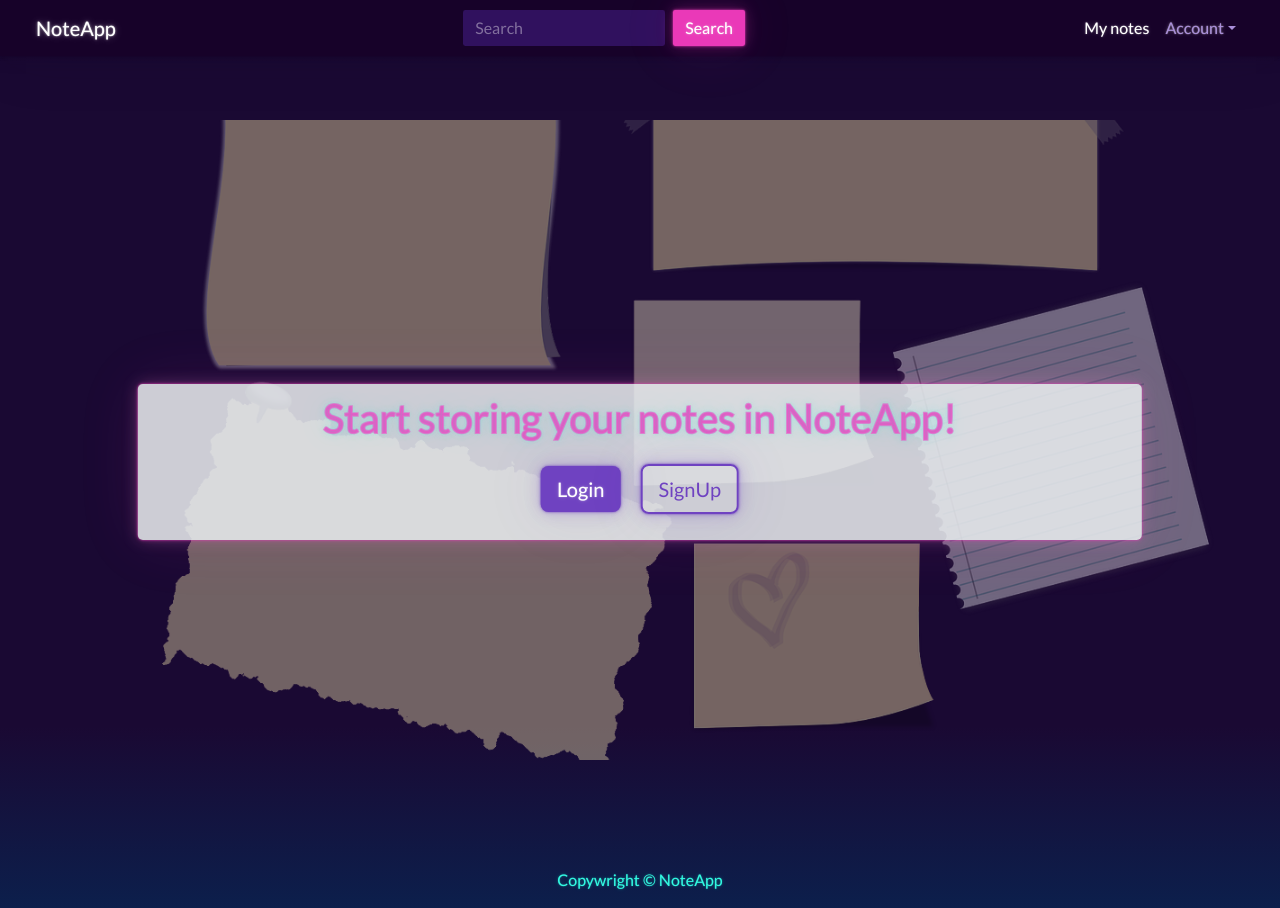
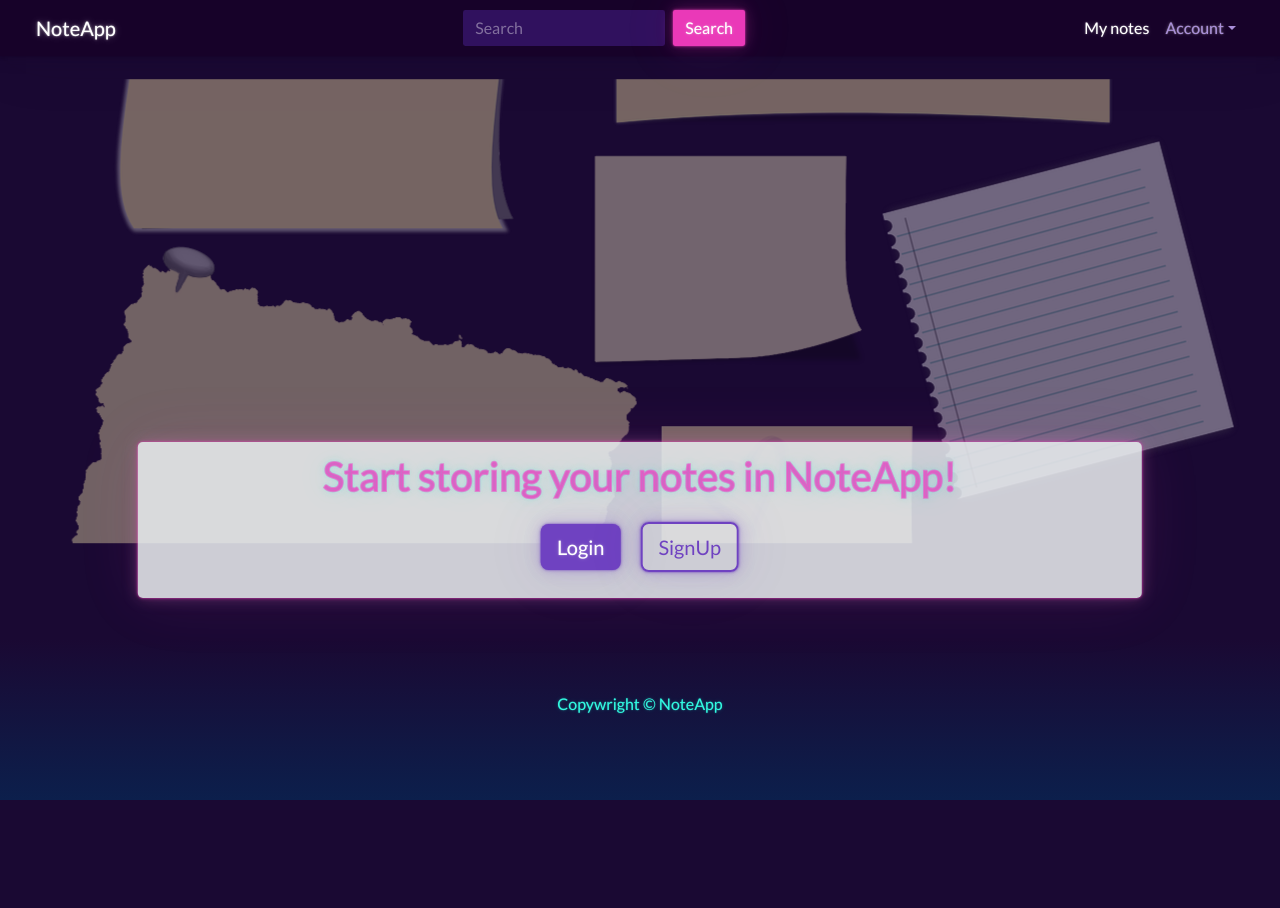
Before and after one commit to linapau/MERN-app, a React (Create React App) app in the folder front/: page / in a window 1280 px wide. After the commit the page ends 800 px from the top, so only its background shows below. Built offline with nearby package versions, Linux system fonts and the light colour scheme.

Commit message:
update the view of start page

```diff
--- a/front/src/landingPage/landingPage.css
+++ b/front/src/landingPage/landingPage.css
@@ -1,13 +1,13 @@
 .main{
-    min-height: 80vh;
+    min-height: 58vh;
     display: flex;
     align-items: center;
     background-size:cover;
     background-position: center;
     background-image: url("../../memo-150388_1280.png");
     background-repeat:no-repeat;
-    background-size: 90%;
-    transform: translate(0, 10%);
+    background-size: 100%;
+    transform: translate(-3%, 5%);
     opacity: 0.4;
 }
 
@@ -22,7 +22,7 @@
     position: relative;
     top: 50%;
     left: 50%;
-    transform: translate(-50%, -200%);
+    transform: translate(-50%, -50%);
 }
 
 #hello-text{
--- a/front/src/landingPage/landingPage.js
+++ b/front/src/landingPage/landingPage.js
@@ -22,7 +22,7 @@ const LandingPage = () => {
 }
 
 function usrAction(isSignedUp){
-    if(isSignedUp){
+    if (isSignedUp) {
         console.log("zarejestrowany");
     } else
         console.log("niezarejestrowany");
```
